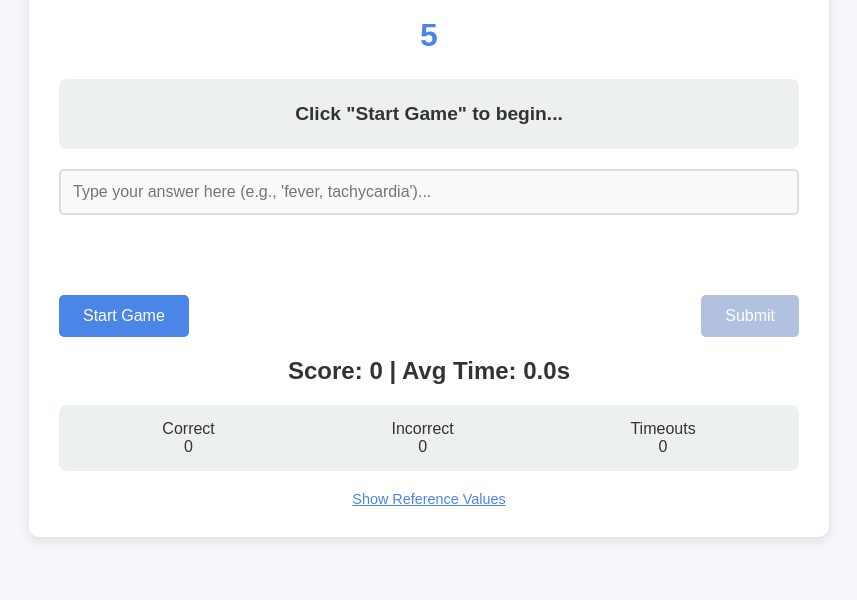
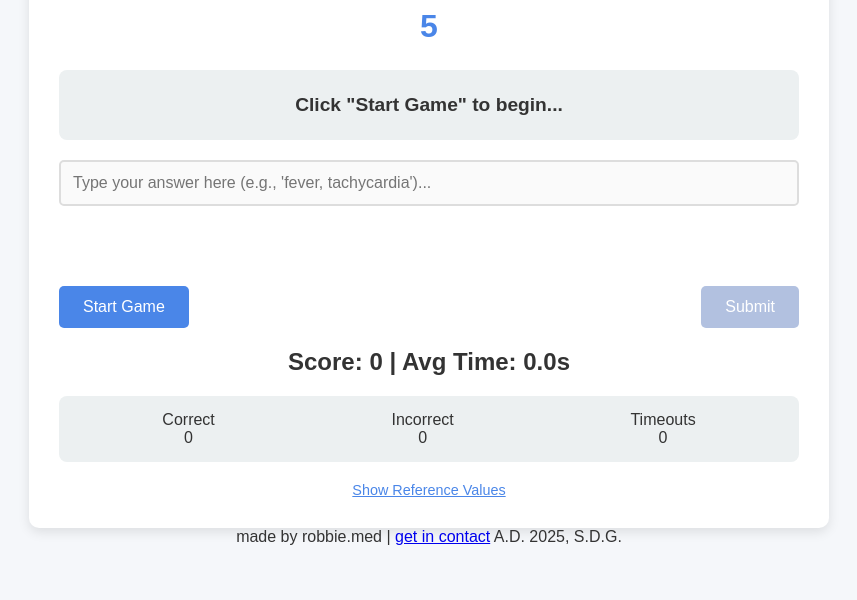
Before and after one commit to robbie-med/PetalHamr, a plain HTML site: page index.html in a window 1280 px wide. Shown: the part 200-800 px from the top of the page, without its empty margins (211-1068 px from the left). Drawn offline with Linux system fonts and the light colour scheme.

Commit message:
Update index.html

```diff
--- a/index.html
+++ b/index.html
@@ -1412,4 +1412,7 @@ Always include the specific vital sign values that are abnormal or explain why t
         }
     </script>
 </body>
+    <footer>
+  <p>made by robbie.med | <a href="http://linktr.ee/robbiemed">get in contact</a> A.D. 2025, S.D.G.</p>
+</footer>
 </html>
```
